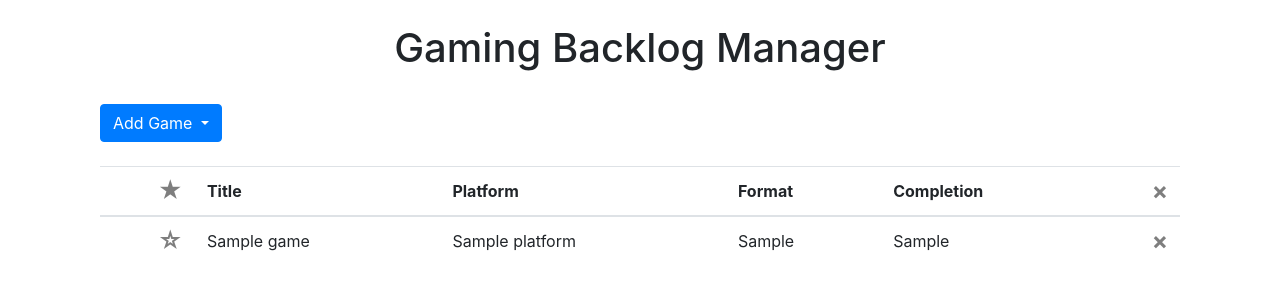
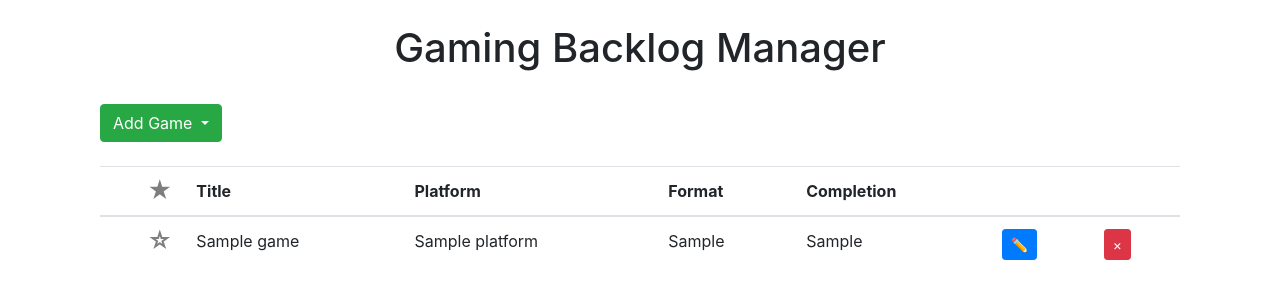
Before and after one commit to bsker1/flask_gbm, a Flask app: page /gaming-backlog-manager in a window 1280 px wide. Shown: the part 56-356 px from the top of the page. Run offline with Flask 3, Linux system fonts and the light colour scheme; a user stored in the database is signed in; tables that the repository leaves empty hold one stand-in row (values such as "Sample post"); some libraries are stand-ins or nearby versions.

Commit message:
updated button colors, added edit and delete buttons for each game

```diff
--- a/website/templates/gaming_backlog_manager.html
+++ b/website/templates/gaming_backlog_manager.html
@@ -8,7 +8,7 @@
 
   <div class="dropdown">
     <button
-      class="btn btn-primary dropdown-toggle"
+      class="btn btn-success dropdown-toggle"
       type="button"
       id="add_game_dropdown"
       data-toggle="dropdown"
@@ -67,7 +67,7 @@
               value="Yes"
             />
           </div>
-          <button type="submit" class="btn btn-primary">Add Game</button>
+          <button type="submit" class="btn btn-success">Add Game</button>
         </form>
       </div>
     </div>
@@ -79,19 +79,14 @@
       <thead>
         <tr>
           <th scope="col">
-            <button disabled type="button" class="close">
-              <span aria-hidden="true">&#9733;</span>
-            </button>
+            <button disabled type="button" class="close">&#9733;</button>
           </th>
           <th scope="col">Title</th>
           <th scope="col">Platform</th>
           <th scope="col">Format</th>
           <th scope="col">Completion</th>
-          <th scope="col">
-            <button disabled type="button" class="close">
-              <span aria-hidden="true">&times;</span>
-            </button>
-          </th>
+          <th scope="col"></th>
+          <th scope="col"></th>
         </tr>
       </thead>
       <tbody>
@@ -100,9 +95,9 @@
             <td scope="row">
               <button type="button" class="close" onClick="toggleBacklogged({{ game.id }})">
                 {% if game.backlogged == 'Yes' %}
-                  <span aria-hidden="true">&#9733;</span>
+                  &#9733;
                 {% else %}
-                  <span aria-hidden="true">&#9734;</span>
+                  &#9734;
                 {% endif %}
               </button>
             </td>
@@ -111,8 +106,13 @@
             <td>{{ game.format }}</td>
             <td>{{ game.completion }}</td>
             <td>
-              <button type="button" class="close" onClick="deleteGame({{ game.id }})">
-                <span aria-hidden="true">&times;</span>
+              <button type="button" class="btn btn-primary btn-sm">
+                &#9999;
+              </button>
+            </td>
+            <td>
+              <button type="button" class="btn btn-danger btn-sm" onClick="deleteGame({{ game.id }})">
+                &times;
               </button>
             </td>
           </tr>
--- a/website/templates/login.html
+++ b/website/templates/login.html
@@ -27,7 +27,7 @@
       />
     </div>
     <br />
-    <button type="submit" class="btn btn-primary">Login</button>
+    <button type="submit" class="btn btn-info">Login</button>
   </form>
   <br />
 {% endblock %}
--- a/website/templates/platforms.html
+++ b/website/templates/platforms.html
@@ -9,7 +9,7 @@
     <textarea name="platform" id="platform" class="form-control"></textarea>
     <br />
     <div align="center">
-      <button type="submit" class="btn btn-primary">Add Platform</button>
+      <button type="submit" class="btn btn-success">Add Platform</button>
     </div>
   </form>
   <br />
--- a/website/templates/sign_up.html
+++ b/website/templates/sign_up.html
@@ -37,7 +37,7 @@
       />
     </div>
     <br />
-    <button type="submit" class="btn btn-primary">Sign Up</button>
+    <button type="submit" class="btn btn-info">Sign Up</button>
   </form>
   <br />
 {% endblock %}
```
